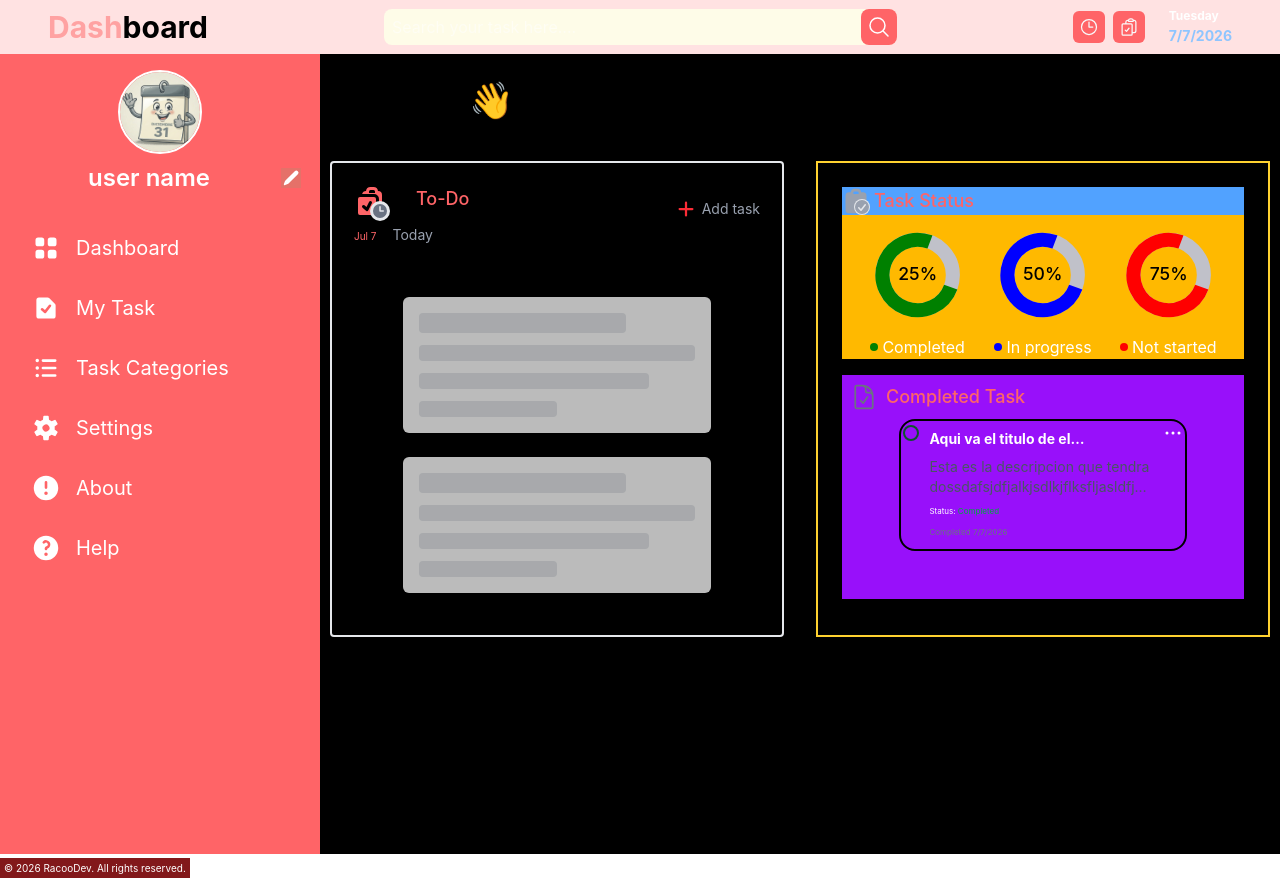
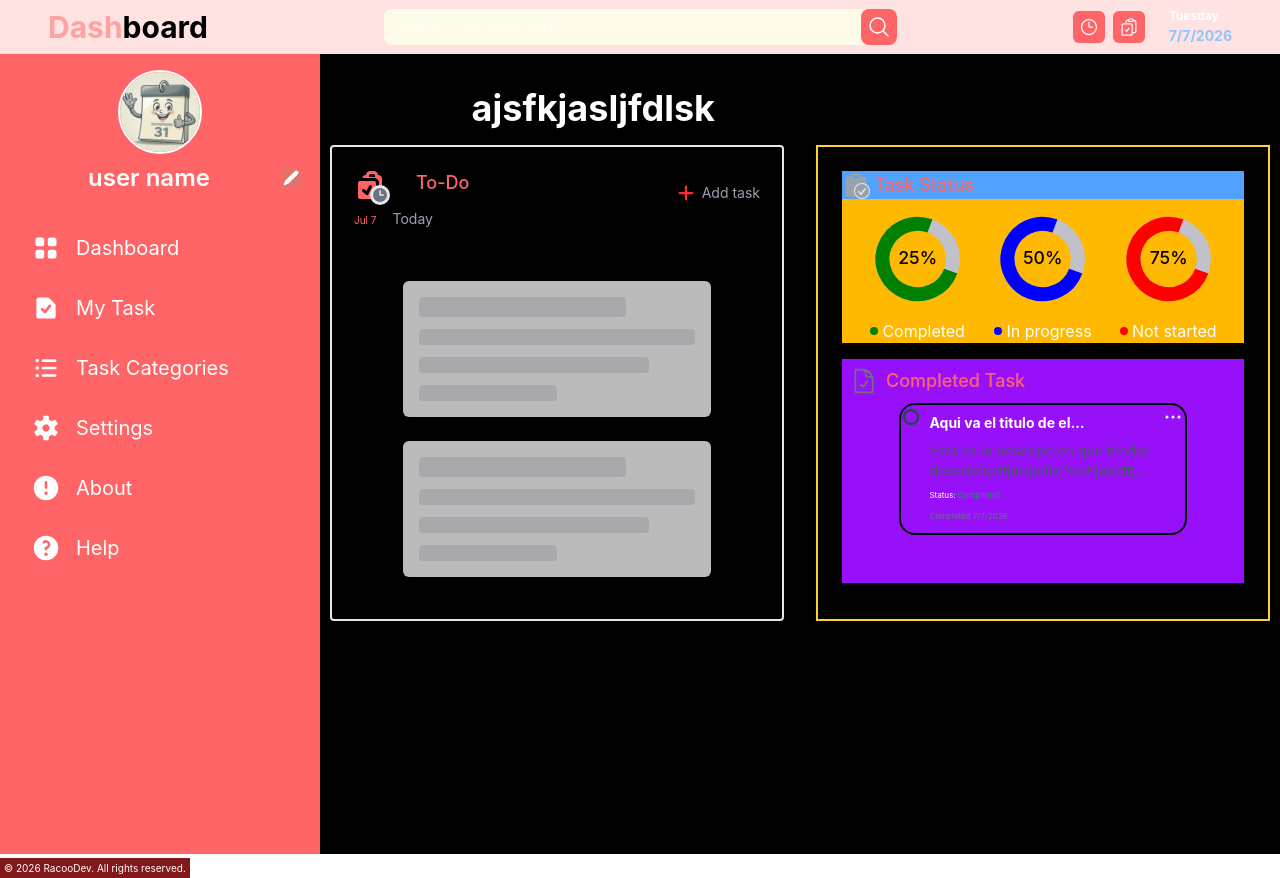
Before and after one commit to karinatuyuc/my-todo-list-React, a React (Vite) app: page / in a window 1280 px wide. Built offline with nearby package versions, Linux system fonts and the light colour scheme.

Commit message:
feat: move header to a different component

```diff
--- a/src/Dashboard.jsx
+++ b/src/Dashboard.jsx
@@ -52,7 +52,7 @@ export default function Dashboard({
   const dayName = date.toLocaleDateString("en-US", { weekday: "long" }); // To show the day of the week
   const dateInNumber = date.toLocaleDateString("en-US"); // To show the date in number
 
-  let waveHand = "\u{1F44B}"; //Emoji hand waving
+ // let waveHand = "\u{1F44B}"; //Emoji hand waving
   /*
   const dayMonth = date.toLocaleDateString("en-US", {
     day: "numeric",
@@ -152,19 +152,6 @@ export default function Dashboard({
           {/**End SIDE MENU */}
 
           <main className="flex-1 p-0.5 overflows-auto bg-black lg:h-screen overflow-auto">
-            <div className="">
-              <div className="flex items-center justify-center gap-2 lg:mt-6 lg:ml-6 text-center">
-                <div className="mx-auto text-xl font-medium mb-4 md:text-2xl lg:ml-0 lg:text-3xl lg:mb-0 flex">
-                  <h1 className="sm:truncate sm:overflow-hidden sm:text-ellipsis text-black font-bold md:text-2xl">
-                    Welcome, {userName}{" "}
-                    <span className="text-3xl md:text-4xl lg:text-4xl">
-                      {waveHand}
-                    </span>
-                  </h1>
-                </div>
-              </div>
-              {/** Main section */}
-            </div>
 
             <div className="p-2">
               <DashboardHome
@@ -181,6 +168,9 @@ export default function Dashboard({
               />
             </div>
           </main>
+
+
+
         </div>
         <span className="text-[10px] bg-red-900 p-1">
           &copy; 2026 <a>RacooDev</a>. All rights reserved.
--- a/src/addTaskModal.jsx
+++ b/src/addTaskModal.jsx
@@ -96,7 +96,7 @@ export function AddTaskModal({ addTask, onClose }) {
           </nav>
 
           <form onSubmit={onSubmit}>
-            <div className="border-red-400 border-2 mb-2 p-2 flex flex-col gap-1.5 mt-3 lg:p-2">
+            <div className="border-orange-200 border-2 mb-2 p-2 flex flex-col gap-1.5 mt-3 lg:p-2">
               {/**This is the TITLE INPUT */}
               <label htmlFor="title" className="font-medium">
                 Title <span className="text-[7px] text-red-600">*</span>
--- a/src/componentes/DashboardHome.jsx
+++ b/src/componentes/DashboardHome.jsx
@@ -49,7 +49,20 @@ export function DashboardHome({
   const tasksRef = useRef(null); // Reference to the tasks container for scroll detection
   return (
     <>
-      <section className="lg:grid lg:grid-cols-2 lg:gap-8 lg:mt-8">
+                <div className="">
+              <div className="flex items-center justify-center gap-2 lg:mt-6 lg:ml-6 text-center">
+                <div className="mx-auto text-xl font-medium mb-4 md:text-2xl lg:ml-0 lg:text-3xl lg:mb-0 flex">
+                  <h1 className="sm:truncate sm:overflow-hidden sm:text-ellipsis text-black font-bold md:text-2xl">
+                    Welcome,
+                    <span className="text-3xl md:text-4xl lg:text-4xl text-white">
+                 ajsfkjasljfdlsk
+                    </span>
+                  </h1>
+                </div>
+              </div>
+              {/** Main section */}
+            </div>
+      <section className="lg:grid lg:grid-cols-2 lg:gap-8 lg:mt-4">
         {/*ADD TASK SECTION AND CARDS TASKS (different component in REVIEW)*/}
         <div
           ref={tasksRef}
```
